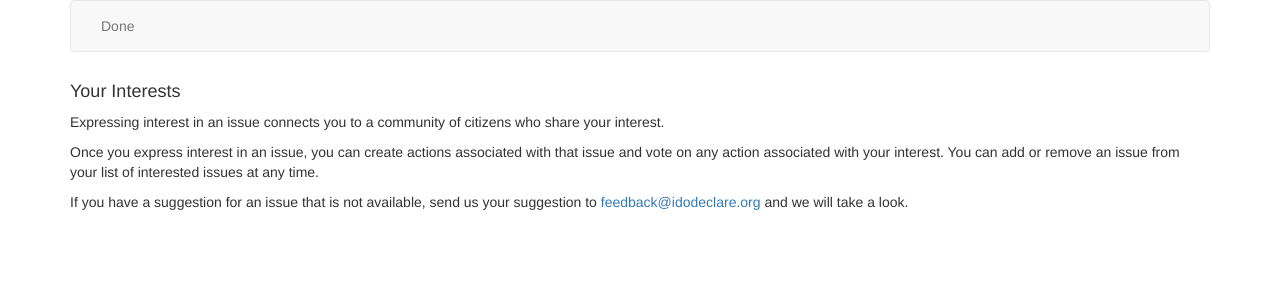
After one commit to michaelcrubenstein/IDoDeclare, a Django app: page /dico/docyourinterests/ in a window 1280 px wide. The commit adds this page. Shown: the top 300 px of the page. Run offline with Django 3.2, Linux system fonts and the light colour scheme; some libraries are stand-ins or nearby versions.

Commit message:
Add ratings and your interests pages.
Reference ratings page from petition page.

```diff
--- /dev/null
+++ b/dico/templates/doc/yourinterests.html
@@ -0,0 +1,67 @@
+<!DOCTYPE html>
+<html lang="en">
+{% load staticfiles %}
+  <head>
+    <meta charset="utf-8">
+    <meta http-equiv="X-UA-Compatible" content="IE=edge">
+    <meta name="viewport" content="width=device-width, initial-scale=1">
+    <title>I Do Declare</title>
+
+    <!-- Bootstrap -->
+    <link href="{% static "bootstrap/css/bootstrap.min.css" %}" rel="stylesheet">
+
+    <!-- Custom styles for this template -->
+
+    <!-- HTML5 shim and Respond.js for IE8 support of HTML5 elements and media queries -->
+    <!-- WARNING: Respond.js doesn't work if you view the page via file:// -->
+    <!--[if lt IE 9]>
+      <script src="https://oss.maxcdn.com/html5shiv/3.7.2/html5shiv.min.js"></script>
+      <script src="https://oss.maxcdn.com/respond/1.4.2/respond.min.js"></script>
+    <![endif]-->
+
+	<!-- Styles for this web page -->
+	<style>
+
+	</style>
+
+
+  </head>
+  <body>
+
+    <!-- jQuery (necessary for Bootstrap's JavaScript plugins) -->
+    <script src="https://ajax.googleapis.com/ajax/libs/jquery/1.11.2/jquery.min.js"></script>
+    <!-- Include all compiled plugins (below), or include individual files as needed -->
+    <script src="{% static "bootstrap/js/bootstrap.min.js" %}"></script>
+
+	<!-- Scripts for this web page -->
+	<script type="text/JavaScript">
+	</script>
+
+	<div id='container' class="container">
+		<nav class="navbar navbar-default" role="navigation">
+		  <div class="container-fluid">
+			<!-- Brand and toggle get grouped for better mobile display -->
+			<div class="nav navbar-nav navbar-header pull-left">
+			  <a class="navbar-text" href="{% url 'index' %}">
+			  	Done</a>
+			</div>
+		  </div><!-- /.container-fluid -->
+		</nav>
+
+	    <div id="myAlert" class="row"></div>
+
+		<div class="lightbackground row">
+			<div class="col-xs-12">
+				<h4>Your Interests</h4>
+				<p>Expressing interest in an issue connects you to a community of citizens who
+				share your interest.</p>
+				<p>Once you express interest in an issue,
+				you can create actions associated with that issue and vote on any action
+				associated with your interest. You can add or remove an issue from your list of interested
+				issues at any time.</p>
+				<p>If you have a suggestion for an issue that is not available, send us your suggestion to
+				<a href="mailto:feedback@idodeclare.org">feedback@idodeclare.org</a> and we will take a look.</p>
+			</div>
+		</div>
+	</div>
+</body>
--- a/dico/urls.py
+++ b/dico/urls.py
@@ -101,4 +101,11 @@ urlpatterns = patterns(
 	url(r'^getmynews/', views.getMyNews, name='getMyNews'),
 	# ex: /dico/getmymembers -- Get information about all of the members for the current logged-in user.
 	url(r'^getmymembers/', views.getMyMembers, name='getMyMembers'),
+	#
+	# documentation urls.
+	# ex: /dico/docratings
+	url(r'^(?P<petition_id>\d+)/docratings/$', views.docRatings, name='docRatings'),
+	# ex: /dico/docyourinterests
+	url(r'^docyourinterests/', views.docYourInterests, name='docYourInterests'),
+
 )
--- a/dico/views.py
+++ b/dico/views.py
@@ -744,6 +744,31 @@ def addOpposingArgument(request, petition_id):
     })
     return HttpResponse(template.render(context))
 
+# Displays a web page for adding a supporting argument to a petition.
+def docRatings(request, petition_id):
+    if not request.user.is_authenticated:
+        return signin(request)
+
+    template = loader.get_template('doc/ratings.html')
+
+    petition = Petition.objects.filter(pk=petition_id).select_related().get()
+    backIssueID = int(request.GET.get(u'backIssueID', 0));
+
+    context = RequestContext(request, {
+        'user': request.user,
+        'petition': petition,
+        'backIssueID': backIssueID,
+    })
+    return HttpResponse(template.render(context))
+
+# Displays a web page for adding a supporting argument to a petition.
+def docYourInterests(request):
+    template = loader.get_template('doc/yourInterests.html')
+
+    context = RequestContext(request, {
+    })
+    return HttpResponse(template.render(context))
+
 def newArgument(request):
     results = {'success':False, 'error': 'newArgument failed'}
     try:
--- a/public/static/dico/css/petition.css
+++ b/public/static/dico/css/petition.css
@@ -35,6 +35,11 @@
 .argument-table {
 }
 
+.btn-inline {
+	padding: 1px 1px;
+	vertical-align: bottom;
+}
+
 .argument-container {
 	background: white;
 }
```
Also changed, not shown: dico/templates/dico/petition.html (+14 -2 lines), dico/templates/doc/ratings.html (added, +76 -0 lines).
